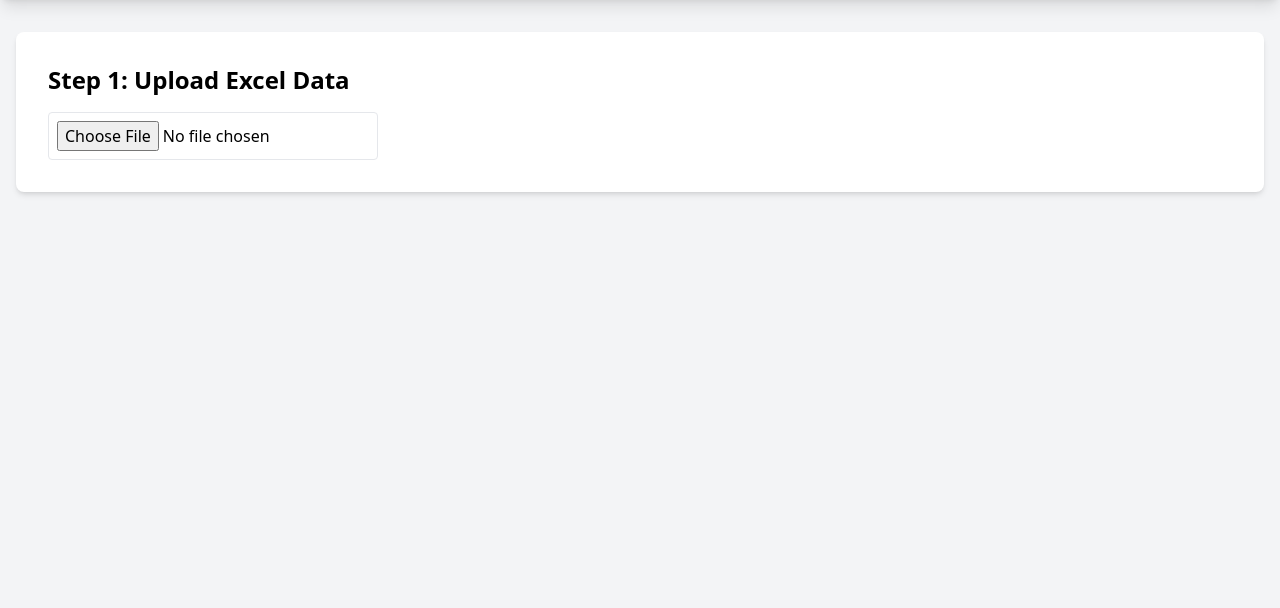
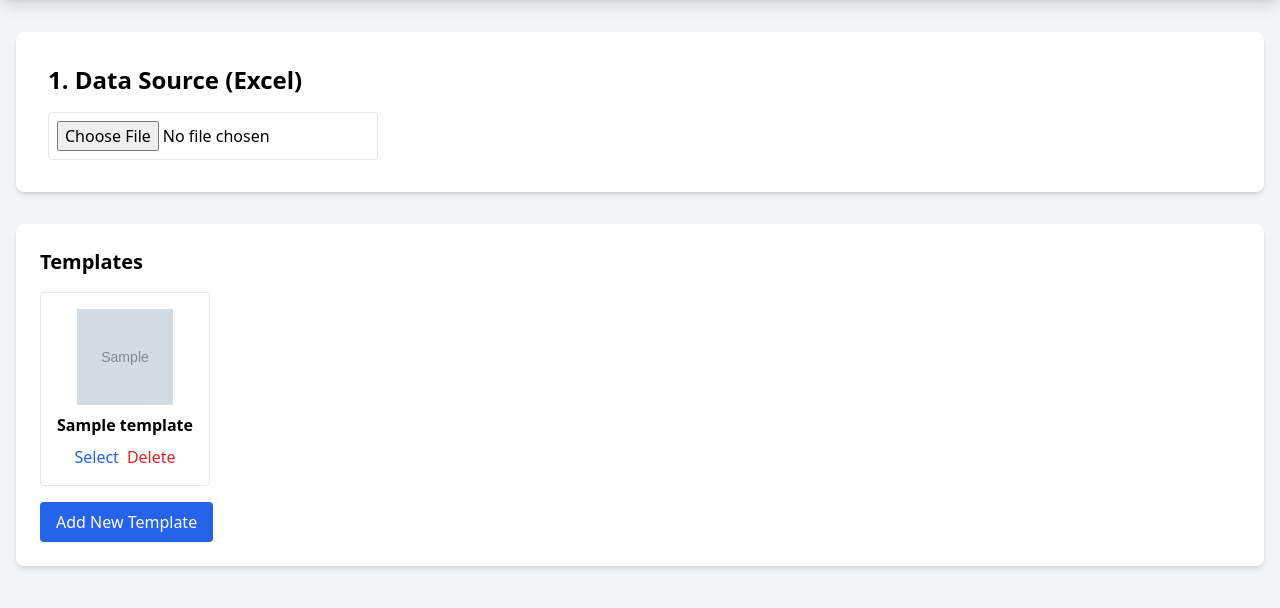
Before and after one commit to biswasp87/Certificate_Generator, a Flask app: page / in a window 1280 px wide. Shown: the part 88-696 px from the top of the page. Run offline with Flask 3, Linux system fonts and the light colour scheme; tables that the repository leaves empty hold one stand-in row (values such as "Sample post"); grey boxes marked "Sample" are stand-in pictures; data that the repository does not hold is empty; some libraries are stand-ins or nearby versions.

Commit message:
Fix Excel upload flow and improve UI layout
- Resolved issue where the app would not progress after Excel upload.
- Improved UI layout to show both Excel and Template management sections independently.
- Added detailed logging and error handling for the Excel upload process.
- Fixed path traversal security vulnerability in file upload endpoints.
- Cleaned up build artifacts and temporary files.
- Added README.md and requirements.txt.

Co-authored-by: biswasp87 <76902729+biswasp87@users.noreply.github.com>

```diff
--- a/app.py
+++ b/app.py
@@ -4,6 +4,7 @@ from flask import Flask, request, jsonify, send_from_directory, render_template
 from flask_cors import CORS
 from models import db, Template, ExcelColumn, ExcelRow
 from PIL import Image
+from werkzeug.utils import secure_filename
 
 app = Flask(__name__)
 CORS(app)
@@ -28,13 +29,23 @@ def index():
 
 @app.route('/upload_excel', methods=['POST'])
 def upload_excel():
+    print("Received upload_excel request")
     if 'file' not in request.files:
+        print("Error: No file part in request")
         return jsonify({'error': 'No file part'}), 400
     file = request.files['file']
     if file.filename == '':
+        print("Error: No selected file")
         return jsonify({'error': 'No selected file'}), 400
 
-    df = pd.read_excel(file)
+    print(f"Reading excel file: {file.filename}")
+    try:
+        df = pd.read_excel(file)
+        print(f"Excel file read successfully. Columns: {df.columns.tolist()}")
+    except Exception as e:
+        print(f"Error reading excel file: {str(e)}")
+        return jsonify({'error': f'Failed to read Excel file: {str(e)}'}), 500
+
     columns = df.columns.tolist()
     # Temporarily store data in session or a temporary file?
     # For simplicity, let's just return the columns and the data to the frontend to send back.
@@ -48,6 +59,7 @@ def upload_excel():
 
 @app.route('/save_mapping', methods=['POST'])
 def save_mapping():
+    print("Received save_mapping request")
     req_data = request.json
     columns_info = req_data.get('columns', []) # list of {name, is_hindi}
     rows_data = req_data.get('data', [])
@@ -102,12 +114,15 @@ def list_templates():
 
 @app.route('/upload_template', methods=['POST'])
 def upload_template():
+    print(f"Received upload_template request for: {request.form.get('name')}")
     name = request.form.get('name', 'Untitled')
     file = request.files.get('file')
     if not file:
         return jsonify({'error': 'No file'}), 400
 
-    filename = f"template_{name}_{file.filename}"
+    safe_name = secure_filename(name)
+    safe_filename = secure_filename(file.filename)
+    filename = f"template_{safe_name}_{safe_filename}"
     filepath = os.path.join(app.config['UPLOAD_FOLDER'], 'templates', filename)
     file.save(filepath)
 
@@ -145,7 +160,8 @@ def upload_signatures(template_id):
     for i in range(1, 5):
         file = request.files.get(f'sig{i}')
         if file:
-            filename = f"sig{i}_{template.id}_{file.filename}"
+            safe_filename = secure_filename(file.filename)
+            filename = f"sig{i}_{template.id}_{safe_filename}"
             filepath = os.path.join(app.config['UPLOAD_FOLDER'], 'signatures', filename)
             file.save(filepath)
             setattr(template, f'sig{i}_path', f"signatures/{filename}")
--- a/templates/index.html
+++ b/templates/index.html
@@ -38,16 +38,26 @@
 
         <main class="max-w-7xl mx-auto px-4">
             <!-- Excel Upload Section -->
-            <section v-if="!columnsMarked" class="bg-white p-8 rounded-lg shadow-md mb-8">
-                <h2 class="text-2xl font-bold mb-4">Step 1: Upload Excel Data</h2>
+            <section class="bg-white p-8 rounded-lg shadow-md mb-8">
+                <h2 class="text-2xl font-bold mb-4">1. Data Source (Excel)</h2>
+                <div v-if="!columnsMarked">
                     <div class="flex items-center space-x-4">
                         <input type="file" @change="handleExcelUpload" accept=".xlsx, .xls" class="border p-2 rounded">
                         <button v-if="excelColumns.length" @click="showMappingModal = true" class="bg-green-600 text-white px-4 py-2 rounded">Mark Columns</button>
                     </div>
+                    <p v-if="excelColumns.length" class="mt-2 text-sm text-gray-600">Excel loaded. Please mark Hindi columns.</p>
+                </div>
+                <div v-else class="flex items-center justify-between bg-green-50 p-4 rounded border border-green-200">
+                    <div>
+                        <span class="font-bold text-green-800">Excel Data Ready:</span>
+                        <span class="ml-2 text-green-700">{{ excelColumns.length }} columns, {{ excelData.length }} rows found.</span>
+                    </div>
+                    <button @click="showMappingModal = true" class="text-blue-600 hover:underline font-medium">Edit Column Mapping</button>
+                </div>
             </section>
 
             <!-- Template Management -->
-            <section v-if="columnsMarked" class="grid grid-cols-12 gap-6">
+            <section class="grid grid-cols-12 gap-6">
                 <!-- Template List & Upload -->
                 <div class="col-span-12 bg-white p-6 rounded-lg shadow-md mb-6">
                     <h2 class="text-xl font-bold mb-4">Templates</h2>
@@ -226,14 +236,29 @@
                 async handleExcelUpload(event) {
                     const file = event.target.files[0];
                     if (!file) return;
+                    console.log("File selected:", file.name);
                     const formData = new FormData();
                     formData.append('file', file);
+                    try {
                         const res = await fetch('/upload_excel', { method: 'POST', body: formData });
+                        if (!res.ok) {
+                            const err = await res.json();
+                            throw new Error(err.error || "Failed to upload excel");
+                        }
                         const data = await res.json();
+                        console.log("Excel data received:", data);
                         this.excelColumns = data.columns;
                         this.excelData = data.data;
-                    this.excelColumns.forEach(c => this.hindiMapping[c] = false);
+                        this.excelColumns.forEach(c => {
+                            if (this.hindiMapping[c] === undefined) {
+                                this.hindiMapping[c] = false;
+                            }
+                        });
                         this.showMappingModal = true;
+                    } catch (e) {
+                        console.error("Error in handleExcelUpload:", e);
+                        alert("Error: " + e.message);
+                    }
                 },
                 async saveMapping() {
                     const columns = this.excelColumns.map(c => ({ name: c, is_hindi: this.hindiMapping[c] }));
@@ -265,10 +290,19 @@
                     document.getElementById('dynamic-fonts').innerHTML = css;
                 },
                 async uploadTemplate() {
+                    if (!this.newTemplateFile) {
+                        alert("Please select a template image");
+                        return;
+                    }
                     const formData = new FormData();
                     formData.append('name', this.newTemplateName);
                     formData.append('file', this.newTemplateFile);
                     const res = await fetch('/upload_template', { method: 'POST', body: formData });
+                    if (!res.ok) {
+                        const err = await res.json();
+                        alert("Template upload failed: " + (err.error || res.statusText));
+                        return;
+                    }
                     const result = await res.json();
 
                     const sigData = new FormData();
```
Also changed, not shown: instance/certificate_generator.db (deleted). Lines whose indentation alone changed are shown as unchanged.
